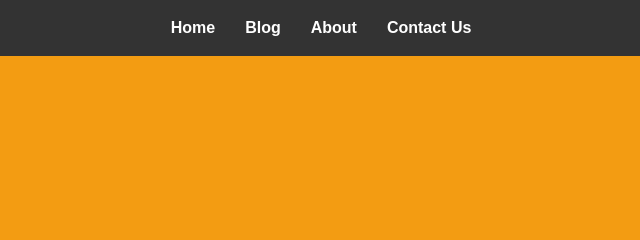
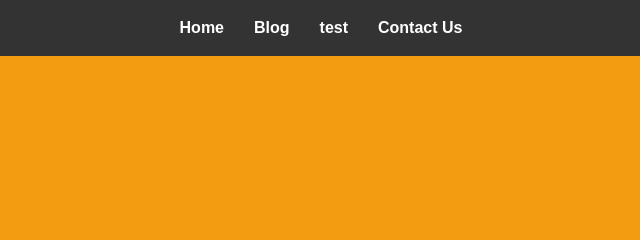
Before and after one commit to M-Umair243/samplingwebsite, a plain HTML site: page index.html in a window 1280 px wide. Shown: the top 240 px of the page, 319-959 px from the left. Drawn offline with Linux system fonts and the light colour scheme.

Commit message:
update code

```diff
--- a/index.html
+++ b/index.html
@@ -1,8 +1,9 @@
 <!DOCTYPE html>
 <html lang="en">
+
 <head>
     <meta charset="UTF-8" />
-  <meta name="viewport" content="width=device-width, initial-scale=1.0"/>
+    <meta name="viewport" content="width=device-width, initial-scale=1.0" />
     <title>Single Page Website</title>
     <style>
         /* Reset */
@@ -88,24 +89,28 @@
             nav {
                 flex-direction: column;
             }
+
             nav a {
                 margin: 10px 0;
             }
+
             h1 {
                 font-size: 2rem;
             }
+
             p {
                 font-size: 1rem;
             }
         }
     </style>
 </head>
+
 <body>
     <!-- Navigation -->
     <nav>
         <a href="#home">Home</a>
         <a href="#blog">Blog</a>
-    <a href="#about">About</a>
+        <a href="#about">test</a>
         <a href="#contact">Contact Us</a>
     </nav>
 
@@ -136,7 +141,7 @@
     <!-- JavaScript for Smooth Scrolling -->
     <script>
         document.querySelectorAll("nav a").forEach(anchor => {
-      anchor.addEventListener("click", function(e) {
+            anchor.addEventListener("click", function (e) {
                 e.preventDefault();
                 document.querySelector(this.getAttribute("href")).scrollIntoView({
                     behavior: "smooth"
@@ -145,4 +150,5 @@
         });
     </script>
 </body>
+
 </html>
```
Lines whose indentation alone changed are shown as unchanged.
